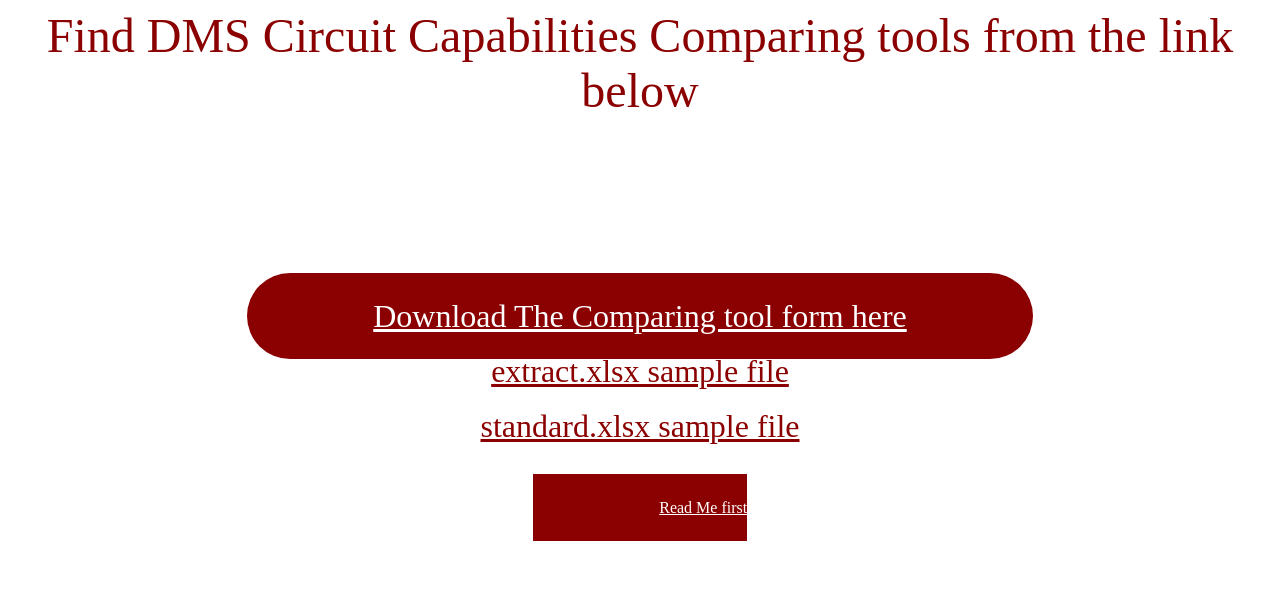
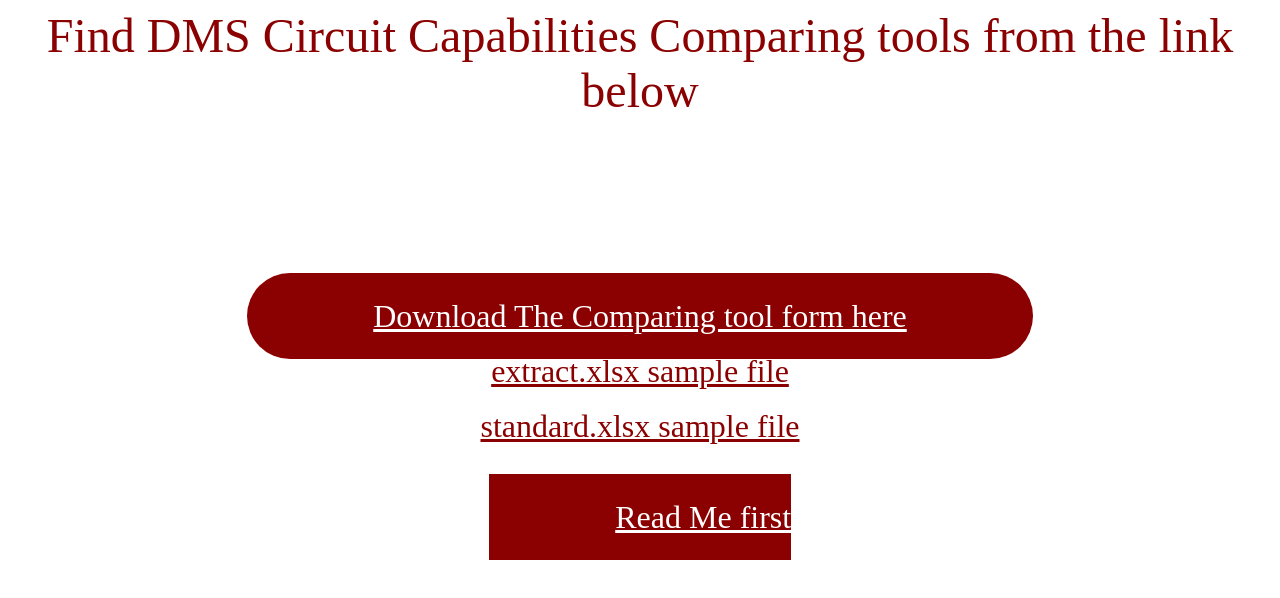
Before and after one commit to SouvikS0D7/DMS-Circuit-Capabilities, a plain HTML site: page index.html in a window 1280 px wide. Drawn offline with Linux system fonts and the light colour scheme.

Commit message:
Update index.html
update website

```diff
--- a/index.html
+++ b/index.html
@@ -52,7 +52,8 @@
 			padding-left: 10%;
 			padding-top:2%;
 			padding-bottom: 2%;
-			border: none;
+			text-align: center;
+			font-size: 200%;
 		}
 	</style>
 	</style>
```
